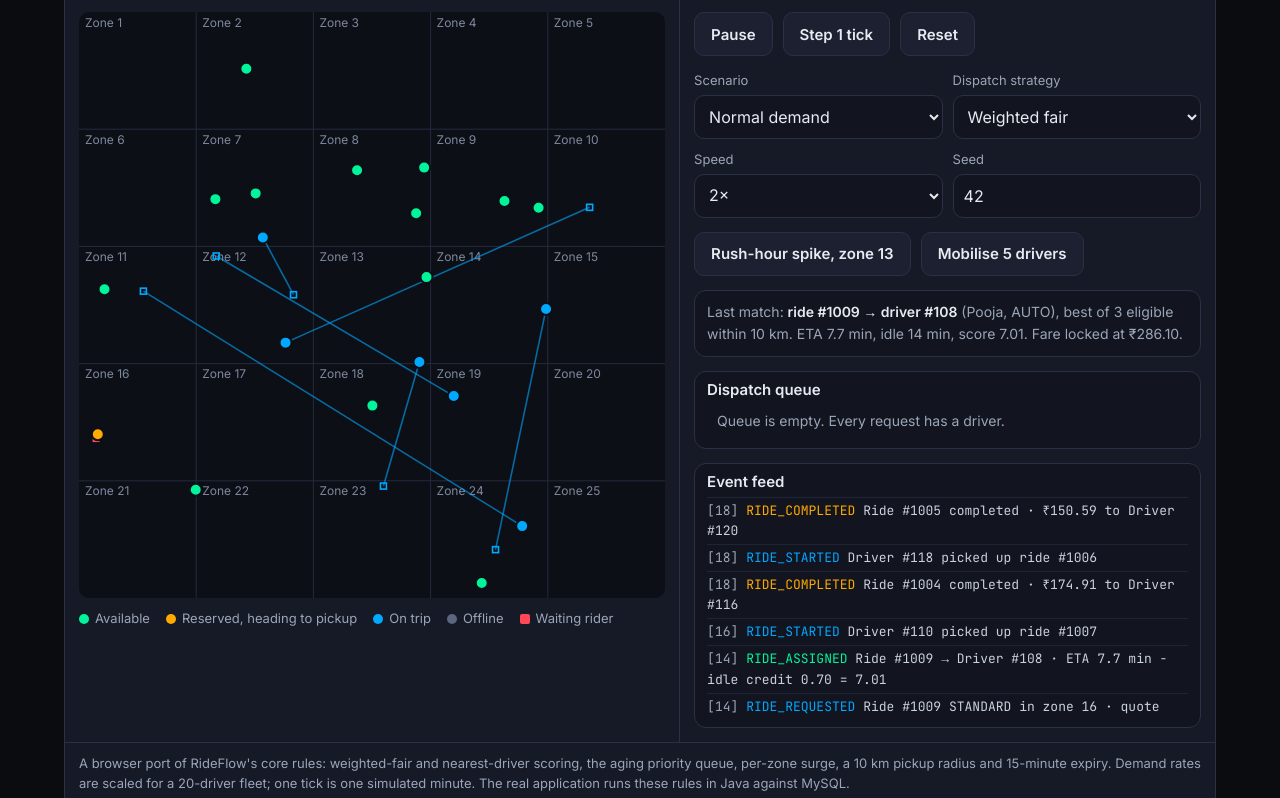
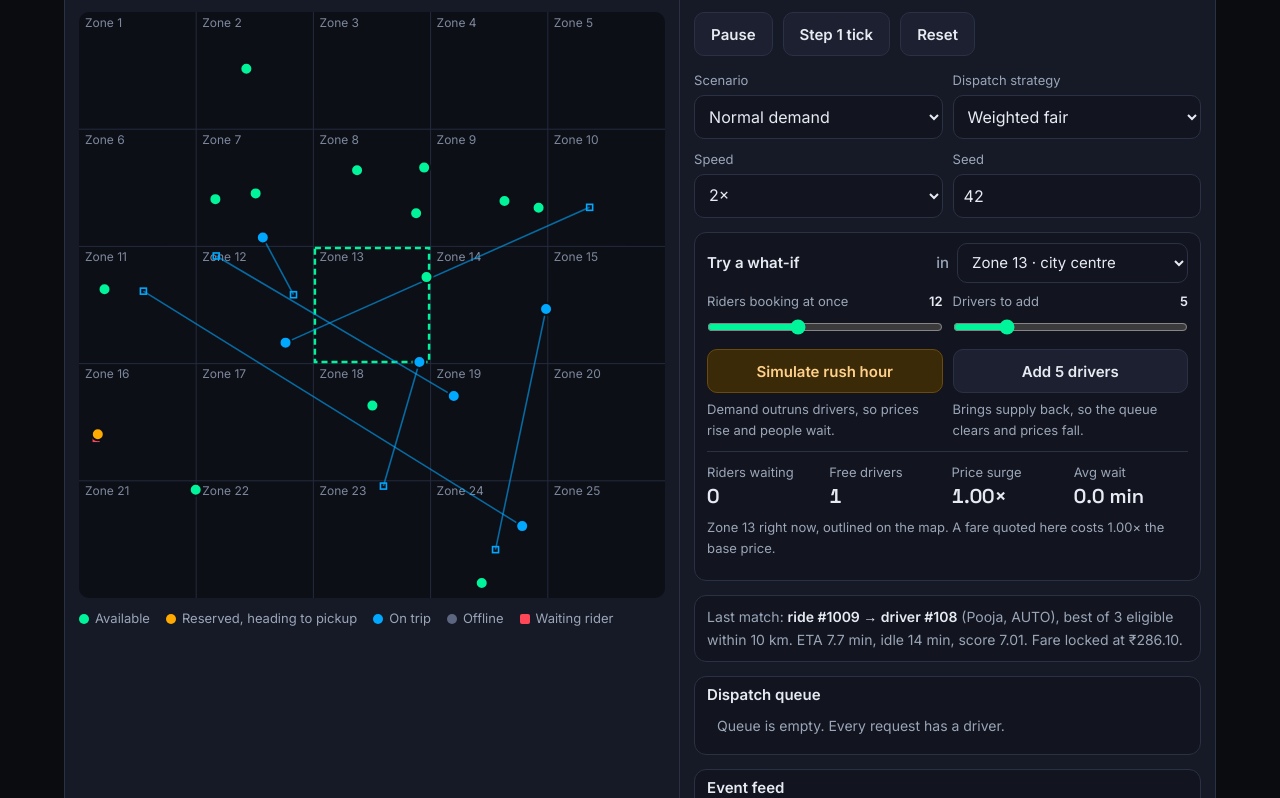
Before and after one commit to hac2102/rideflow, a plain HTML site: page docs/index.html in a window 1280 px wide. Shown: the part 637-1435 px from the top of the page. Drawn offline with Linux system fonts and the light colour scheme.

Commit message:
Replace fixed rush-hour/mobilise buttons with what-if experiments: any zone, adjustable riders and drivers, before/after readout
Co-Authored-By: Claude Opus 5.5 <noreply@anthropic.com>
Claude-Session: https://claude.ai/code/session_011RYmmsHudXp2WsaNCQ6sEt

```diff
--- a/docs/index.html
+++ b/docs/index.html
@@ -85,6 +85,22 @@ select,input[type=number]{min-height:44px;font:16px Inter,sans-serif;background:
 .feed{font:13px/1.55 "JetBrains Mono",monospace;height:220px;overflow-y:auto;margin:0;padding:0;list-style:none}
 .feed li{padding:3px 0;border-top:1px solid #1f2436;color:#c8d1de}
 .feed .t{color:var(--mute)}.feed .A{color:var(--green)}.feed .R{color:var(--blue)}.feed .X{color:var(--red)}.feed .C{color:var(--orange)}
+.exp h3{align-items:center;flex-wrap:wrap}
+.zsel{display:flex;align-items:center;gap:8px;font-weight:500;color:var(--mute)}
+.zsel select{min-height:40px;font-size:15px}
+.expg{display:grid;grid-template-columns:repeat(2,minmax(0,1fr));gap:10px;margin-top:8px}
+.expg .btn{width:100%}
+.cnt{display:flex;justify-content:space-between;font-size:13px;color:var(--mute)}
+.cnt output{font-weight:600;color:var(--ink)}
+.expg input[type=range]{width:100%;accent-color:var(--green);height:30px;margin:0 0 4px}
+.expg p{font-size:13px;color:var(--mute);margin:6px 0 0}
+.btn.warn{background:#3b2a07;border-color:#6b4a0c;color:#ffd08a}
+.zcard{display:grid;grid-template-columns:repeat(4,minmax(0,1fr));gap:8px;margin-top:10px;border-top:1px solid var(--line);padding-top:10px}
+.zcard div{font-size:13px;color:var(--mute)}
+.zcard b{display:block;font:600 20px "Space Grotesk";color:var(--ink);white-space:nowrap;font-variant-numeric:tabular-nums}
+.zcard em{font-style:normal;font-size:12px;display:block}
+.zcard .up{color:var(--orange)}.zcard .dn{color:var(--green)}
+.zcard .cap{grid-column:1/-1;font-size:13px}
 .why{font-size:14px;color:var(--mute);min-height:44px}
 .why b{color:var(--ink)}
 .note{font-size:13px;color:var(--mute);padding:10px 14px;border-top:1px solid var(--line)}
@@ -181,7 +197,7 @@ footer .wrap{display:flex;flex-wrap:wrap;justify-content:space-between;gap:12px}
 @media(max-width:980px){.cbody{grid-template-columns:minmax(0,1fr)}.mapbox{border-right:0;border-bottom:1px solid var(--line)}.map{max-width:640px}.steps{grid-template-columns:repeat(2,minmax(0,1fr));row-gap:22px}.steps::before{display:none}.docs{grid-template-columns:repeat(2,minmax(0,1fr))}.team{grid-template-columns:repeat(2,minmax(0,1fr))}}
 @media(max-width:760px){.herohead,.grid2,.calc{grid-template-columns:minmax(0,1fr)}.qs{grid-template-columns:minmax(0,1fr)}}
 @media(max-width:760px){.tour{grid-template-columns:minmax(0,1fr)}.tour .row{justify-content:flex-start}.howto{grid-template-columns:minmax(0,1fr)}}
-@media(max-width:600px){.menu{display:inline-flex}.links{display:none;position:absolute;top:100%;left:0;right:0;flex-direction:column;background:var(--bg);border-bottom:1px solid var(--line);padding:8px max(5vw,16px) 14px;margin:0}.links.open{display:flex}.links a{padding:12px 10px}nav.top .wrap{position:relative}.duel,.verdict,.race,.duo{grid-template-columns:minmax(0,1fr)}.steps{grid-template-columns:minmax(0,1fr)}.bar{grid-template-columns:7em minmax(0,1fr) 4.8em}table{font-size:13px}th,td{padding:6px 4px}.stack thead{display:none}.stack tr{display:grid;padding-block:8px;border-bottom:1px solid var(--line)}.stack td{display:flex;justify-content:space-between;gap:12px;border:0;padding:3px 0}.stack td::before{content:attr(data-l);color:var(--mute)}.kpi{padding:10px}}
+@media(max-width:600px){.expg,.zcard{grid-template-columns:repeat(2,minmax(0,1fr))}.menu{display:inline-flex}.links{display:none;position:absolute;top:100%;left:0;right:0;flex-direction:column;background:var(--bg);border-bottom:1px solid var(--line);padding:8px max(5vw,16px) 14px;margin:0}.links.open{display:flex}.links a{padding:12px 10px}nav.top .wrap{position:relative}.duel,.verdict,.race,.duo{grid-template-columns:minmax(0,1fr)}.steps{grid-template-columns:minmax(0,1fr)}.bar{grid-template-columns:7em minmax(0,1fr) 4.8em}table{font-size:13px}th,td{padding:6px 4px}.stack thead{display:none}.stack tr{display:grid;padding-block:8px;border-bottom:1px solid var(--line)}.stack td{display:flex;justify-content:space-between;gap:12px;border:0;padding:3px 0}.stack td::before{content:attr(data-l);color:var(--mute)}.kpi{padding:10px}}
 @media(prefers-reduced-motion:reduce){html{scroll-behavior:auto}.flash{animation:none}.lane li{transition:none}}
 </style>
 </head>
@@ -226,9 +242,13 @@ footer .wrap{display:flex;flex-wrap:wrap;justify-content:space-between;gap:12px}
           <label class="f" for="spd">Speed<select id="spd"><option value="1">1×</option><option value="2" selected>2×</option><option value="4">4×</option></select></label>
           <label class="f" for="seed">Seed<input id="seed" type="number" value="42" inputmode="numeric"></label>
         </div>
-        <div class="row">
-          <button class="btn" id="rush" type="button">Rush-hour spike, zone 13</button>
-          <button class="btn" id="mob" type="button">Mobilise 5 drivers</button>
+        <div class="box exp">
+          <h3>Try a what-if <label class="zsel" for="zone">in <select id="zone"></select></label></h3>
+          <div class="expg">
+            <div><label class="cnt" for="nR">Riders booking at once <output id="oR">12</output></label><input type="range" id="nR" min="1" max="30" value="12"><button class="btn warn" id="rush" type="button">Simulate rush hour</button><p>Demand outruns drivers, so prices rise and people wait.</p></div>
+            <div><label class="cnt" for="nD">Drivers to add <output id="oD2">5</output></label><input type="range" id="nD" min="1" max="20" value="5"><button class="btn" id="mob" type="button">Add 5 drivers</button><p>Brings supply back, so the queue clears and prices fall.</p></div>
+          </div>
+          <div class="zcard" id="zcard"></div>
         </div>
         <div class="why box" id="why">Click anywhere on the map to request a ride from that spot.</div>
         <div class="box"><h3>Dispatch queue <span class="mute num" id="qn"></span></h3><ul class="q" id="queue"></ul></div>
@@ -492,11 +512,12 @@ function render(){
   const zs=zoneStats(), avgM=zs.reduce((a,b)=>a+b.M,0)/25, maxM=Math.max(...zs.map(z=>z.M));
   const k=[["Tick "+S.tick,clock(S.tick)+" simulated","","One tick is one simulated minute"],[av+" / "+on,"Drivers available","g","Available drivers out of drivers on shift"],[qd.length,"Queued","o","Requests waiting for a driver, ordered by priority score"],[act,"Active trips","bl","Drivers heading to a pickup or carrying a rider"],[S.completed,"Completed","","Trips finished in this run"],[S.expired,"Expired","","Requests that waited over 15 minutes with no eligible driver"],[avgM.toFixed(2)+"×","Avg surge (peak "+maxM.toFixed(1)+"×)","","Average surge multiplier over the 25 zones, and the highest zone"],["₹"+Math.round(S.revenue).toLocaleString("en-IN"),"Sim revenue","g","Sum of locked fares for completed trips"]];
   $("kpis").innerHTML=k.map(([b,s,c,t])=>`<div class="kpi ${c}" title="${esc(t)}"><b>${esc(b)}</b><small>${esc(s)}</small></div>`).join("");
+  if($("zcard"))zoneCard();
   $("qn").textContent=qd.length?qd.length+" waiting":"";
   $("queue").innerHTML=qd.length?qd.slice(0,6).map(q=>`<li><span class="tag ${q.type==="PRIORITY"?"p":""}">${q.type==="PRIORITY"?"Priority":"Standard"}</span><span>#${q.id} · zone ${q.zone} · waited ${S.tick-q.created} min<br><span class="mute small">priority score ${prioScore(q)}</span></span><span class="num">${esc(inr(q.fare))}</span></li>`).join(""):`<li><span></span><span class="mute">Queue is empty. Every request has a driver.</span><span></span></li>`;
   $("feed").innerHTML=S.events.slice(0,40).map(e=>`<li><span class="t">[${e.t}]</span> <span class="${e.cls}">${esc(e.type)}</span> ${esc(e.msg)}</li>`).join("");
   const w=S.lastWhy;
-  if(w)$("why").innerHTML=`Last match: <b>ride #${w.q.id} → driver #${w.w.v.id}</b> (${esc(w.w.v.name)}, ${esc(w.w.v.veh)}), best of ${w.n} eligible within 10&nbsp;km. ETA ${w.w.eta.toFixed(1)} min, idle ${w.w.idle} min${w.strat==="WF"?`, score ${w.w.score.toFixed(2)}`:""}. Fare locked at ${esc(inr(w.q.fare))}.`;
+  if(w&&!(S.hold>S.tick))$("why").innerHTML=`Last match: <b>ride #${w.q.id} → driver #${w.w.v.id}</b> (${esc(w.w.v.name)}, ${esc(w.w.v.veh)}), best of ${w.n} eligible within 10&nbsp;km. ETA ${w.w.eta.toFixed(1)} min, idle ${w.w.idle} min${w.strat==="WF"?`, score ${w.w.score.toFixed(2)}`:""}. Fare locked at ${esc(inr(w.q.fare))}.`;
 }
 /* canvas */
 const cv=$("cv"),ctx=cv.getContext("2d");
@@ -510,6 +531,7 @@ function draw(){
   for(let i=0;i<25;i++){const c=i%5,r=Math.floor(i/5),M=zs[i].M;if(M>1){ctx.fillStyle=`rgba(255,${Math.round(170-110*(M-1)/1.5)},0,${0.08+0.22*(M-1)/1.5})`;ctx.fillRect(c*20*sx,r*20*sy,20*sx,20*sy)}}
   ctx.strokeStyle="#232a3d";ctx.lineWidth=1;
   for(let i=1;i<5;i++){ctx.beginPath();ctx.moveTo(i*20*sx,0);ctx.lineTo(i*20*sx,H);ctx.stroke();ctx.beginPath();ctx.moveTo(0,i*20*sy);ctx.lineTo(W,i*20*sy);ctx.stroke()}
+  {const z=+($("zone")&&$("zone").value||13),c=(z-1)%5,r=Math.floor((z-1)/5);ctx.strokeStyle="#00f59b";ctx.lineWidth=2.5;ctx.setLineDash([6,4]);ctx.strokeRect(c*20*sx+1.5,r*20*sy+1.5,20*sx-3,20*sy-3);ctx.setLineDash([]);ctx.lineWidth=1}
   ctx.font=(W<420?"10px":"12px")+" Inter,sans-serif";ctx.textBaseline="top";
   for(let i=0;i<25;i++){const c=i%5,r=Math.floor(i/5),M=zs[i].M;ctx.fillStyle="#7d889c";ctx.fillText((W<420?"Z":"Zone ")+(i+1),c*20*sx+6,r*20*sy+5);if(M>1){ctx.fillStyle="#ffc266";ctx.fillText(M.toFixed(2)+"×",c*20*sx+6,r*20*sy+(W<420?17:20))}}
   const t=Math.min(1,(performance.now()-lastTick)/(interval()*.9));
@@ -532,10 +554,29 @@ $("scn").onchange=()=>{reset();loop()};
 $("seed").onchange=()=>{reset();loop()};
 $("spd").onchange=loop;
 $("strat").onchange=()=>log("SIM","Strategy switched to "+($("strat").value==="WF"?"weighted fair":"nearest driver"),"C");
-$("rush").onclick=()=>{for(let i=0;i<12;i++)newReq(false,{x:41+S.r()*18,y:41+S.r()*18});log("SHOCK","Rush-hour spike: 12 requests injected into zone 13","X");render()};
-$("mob").onclick=()=>{let k=0;for(const v of S.drivers)if(v.status==="OFFLINE"&&k<5){v.status="AVAILABLE";v.x=v.px=42+S.r()*16;v.y=v.py=42+S.r()*16;v.idleSince=S.tick;k++}
-  for(;k<5;k++){const x=42+S.r()*16,y=42+S.r()*16;S.drivers.push({id:101+S.drivers.length,name:NAMES[S.drivers.length%25],veh:VEH[k%4],x,y,px:x,py:y,status:"AVAILABLE",idleSince:S.tick,trips:0,earn:0,req:null})}
-  log("FLEET","5 reserve drivers mobilised into zone 13","A");render()};
+const ZNAME={1:"north-west edge",3:"north",5:"north-east edge",7:"Old Town",9:"Tech Park side",11:"west",13:"city centre",15:"east",17:"University side",19:"Lakeside",21:"south-west edge",23:"south",25:"airport corner"};
+$("zone").innerHTML=Array.from({length:25},(_,i)=>`<option value="${i+1}"${i===12?" selected":""}>Zone ${i+1}${ZNAME[i+1]?" · "+ZNAME[i+1]:""}</option>`).join("");
+const selZ=()=>+$("zone").value;
+const zBox=z=>{const c=(z-1)%5,r=Math.floor((z-1)/5);return{x:c*20,y:r*20}};
+const inZone=z=>{const b=zBox(z);return{x:b.x+2+S.r()*16,y:b.y+2+S.r()*16}};
+function zoneNow(z){const qs=S.reqs.filter(q=>q.status==="QUEUED"&&q.zone===z),sup=S.drivers.filter(v=>v.status==="AVAILABLE"&&zoneOf(v.x,v.y)===z).length,{M}=surgeOf(qs.length,sup);return{D:qs.length,S:sup,M,W:qs.length?qs.reduce((a,q)=>a+S.tick-q.created,0)/qs.length:0}}
+let before=null;
+function zoneCard(){
+  const z=selZ(),n=zoneNow(z),b=before&&before.z===z?before:null;
+  const d=(k,fmt,better)=>{if(!b)return"";const v=n[k]-b[k];if(Math.abs(v)<0.005)return`<em>no change</em>`;const good=better==="down"?v<0:v>0;return`<em class="${good?"dn":"up"}">${v>0?"▲":"▼"} ${fmt(Math.abs(v))} since ${b.what}</em>`};
+  $("zcard").innerHTML=`<div>Riders waiting<b>${n.D}</b>${d("D",x=>Math.round(x),"down")}</div><div>Free drivers<b>${n.S}</b>${d("S",x=>Math.round(x),"up")}</div><div>Price surge<b>${n.M.toFixed(2)}×</b>${d("M",x=>x.toFixed(2)+"×","down")}</div><div>Avg wait<b>${n.W.toFixed(1)} min</b>${d("W",x=>x.toFixed(1),"down")}</div><p class="cap mute">Zone ${z} right now, outlined on the map. A fare quoted here costs ${n.M.toFixed(2)}× the base price.</p>`;
+}
+function snap(what){before={z:selZ(),what,...zoneNow(selZ())}}
+$("zone").onchange=()=>{before=null;render()};
+$("rush").onclick=()=>{const z=selZ();snap("rush hour");const nR=+$("nR").value,rs=[];for(let i=0;i<nR;i++)rs.push(newReq(false,inZone(z)));const pk=Math.max(...rs.map(q=>q.M)),fst=rs[0].M,avgF=rs.reduce((a,q)=>a+q.fare,0)/nR,avgB=rs.reduce((a,q)=>a+q.base,0)/nR;
+  log("SHOCK","Rush hour: "+nR+" riders booked at once in zone "+z+" · surge "+fst.toFixed(2)+"× → "+pk.toFixed(2)+"×","X");
+  $("why").innerHTML=`<b>Rush hour in zone ${z}.</b> As the ${nR} rider${nR>1?"s":""} booked, the zone's surge climbed from <b>${fst.toFixed(2)}×</b> to <b>${pk.toFixed(2)}×</b>, so their locked fares averaged <b>${esc(inr(avgF))}</b> instead of ${esc(inr(avgB))}. Nearby drivers now rush in; if they run out, riders wait and new quotes stay high.`;S.hold=S.tick+5;render();flash("zcard")};
+$("mob").onclick=()=>{const z=selZ(),n=+$("nD").value;snap("adding drivers");let k=0;for(const v of S.drivers)if(v.status==="OFFLINE"&&k<n){const p=inZone(z);v.status="AVAILABLE";v.x=v.px=p.x;v.y=v.py=p.y;v.idleSince=S.tick;k++}
+  for(;k<n;k++){const p=inZone(z);S.drivers.push({id:101+S.drivers.length,name:NAMES[S.drivers.length%25],veh:VEH[k%4],x:p.x,y:p.y,px:p.x,py:p.y,status:"AVAILABLE",idleSince:S.tick,trips:0,earn:0,req:null})}
+  const b4=zoneNow(z);dispatch();const af=zoneNow(z);
+  log("FLEET",n+" extra driver"+(n>1?"s":"")+" sent to zone "+z,"A");$("why").innerHTML=`<b>${n} driver${n>1?"s":""} added to zone ${z}.</b> ${b4.D?`They matched ${b4.D-af.D} waiting rider${b4.D-af.D===1?"":"s"} straight away. `:""}More free drivers means the surge for new bookings here is now <b>${af.M.toFixed(2)}×</b>.`;S.hold=S.tick+5;render();flash("zcard")};
+$("nR").oninput=()=>{$("oR").textContent=$("nR").value};
+$("nD").oninput=()=>{$("oD2").textContent=$("nD").value;$("mob").textContent="Add "+$("nD").value+" driver"+(+$("nD").value>1?"s":"")};
 cv.addEventListener("click",e=>{const b=cv.getBoundingClientRect(),x=(e.clientX-b.left)/b.width*100,y=(e.clientY-b.top)/b.height*100;if(x<0||x>100||y<0||y>100)return;const q=newReq(true,{x,y});$("why").innerHTML=`You requested <b>ride #${q.id}</b> in zone ${q.zone}. Quote locked at <b>${esc(inr(q.fare))}</b> (base ${esc(inr(q.base))} × ${q.M.toFixed(2)}). It joins the queue and is dispatched on the next tick.`;render()});
 reset();loop();draw();
 
@@ -616,8 +657,8 @@ const TOUR=[
  {t:"A live city of 20 drivers",x:"The 100×100 city is split into 25 zones. Green drivers are free, orange ones are driving to a pickup, blue ones carry a rider. Every tick is one simulated minute.",go:()=>{setSel("scn","NORMAL");setSel("strat","WF");reset();running=true;loop();flash("map")}},
  {t:"A rider requests a trip",x:"We just placed a STANDARD request at (49, 51). RideFlow validated it and locked the fare straight away from distance, duration and the zone's surge. The fare never changes after this.",go:()=>{const q=newReq(true,{x:49,y:51});S.lastWhy=null;$("why").innerHTML=`Ride <b>#${q.id}</b> requested in zone ${q.zone}. Fare locked at <b>${esc(inr(q.fare))}</b> (base ${esc(inr(q.base))} × ${q.M.toFixed(2)}).`;render();flash("why")}},
  {t:"The dispatcher picks a driver",x:"On the next tick, every available driver within 10 km is scored: pickup ETA minus a small, capped credit for idle time. The lowest score wins and is reserved in one database transaction. The box below explains the choice.",go:()=>{running=false;loop();tick();flash("why")}},
- {t:"Rush hour hits downtown",x:"Twelve requests just arrived in zone 13. Demand now outruns supply there, so the surge multiplier rises (watch the orange heat on the map) and new quotes cost more. The queue orders riders by type plus waiting time.",go:()=>{$("rush").click();running=true;loop();flash("queue")}},
- {t:"Send more drivers",x:"Mobilising five reserve drivers into zone 13 adds supply. As they absorb the queue, the demand-to-supply ratio falls and surge cools back toward 1.0×.",go:()=>{$("mob").click();flash("map")}},
+ {t:"Rush hour hits the city centre",x:"Twelve riders just booked at once in zone 13 (outlined on the map). Demand now outruns free drivers there, so the price surge rises and riders wait. The zone panel on the right shows the before and after.",go:()=>{$("zone").value=13;$("nR").value=12;$("nR").oninput();before=null;$("rush").click();running=true;loop()}},
+ {t:"Send more drivers",x:"Five extra drivers just arrived in zone 13. As they pick up the waiting riders, demand and supply balance again and the surge falls back toward 1.00×.",go:()=>{$("zone").value=13;$("nD").value=5;$("nD").oninput();$("mob").click()}},
  {t:"Try it yourself",x:"Switch to Low supply or High demand to see requests expire, or compare Weighted fair with Nearest driver. Click the map to add rides. The sections below explain each rule with interactive examples.",go:()=>{flash("scn")}}
 ];
 let ti=-1;
```
